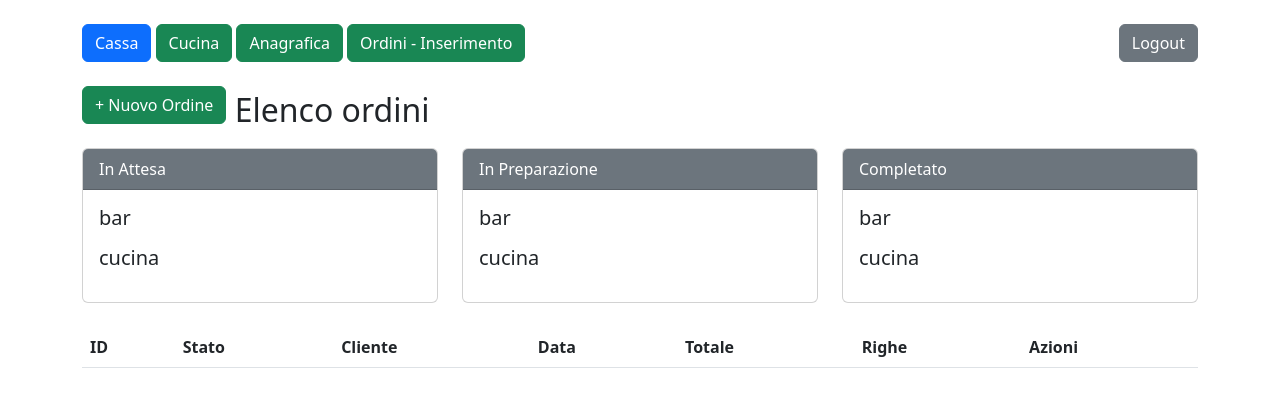
After one commit to scinny91/bar, a Django app: page /ordini/ in a window 1280 px wide. The commit adds this page. Shown: the top 407 px of the page. Run offline with Django 4.2, Linux system fonts and the light colour scheme; a user stored in the database is signed in; tables that the repository leaves empty hold one stand-in row (values such as "Sample post"); lists and menus that the app fills with data are empty.

Commit message:
evo su modifica ordini

```diff
--- /dev/null
+++ b/bar/ordini/urls.py
@@ -0,0 +1,11 @@
+
+from django.urls import path
+from . import views
+
+urlpatterns = [
+    path('ordini/', views.lista_ordini, name='lista_ordini'),
+    path('ordini/nuovo/', views.nuovo_ordine, name='nuovo_ordine'),
+    path('ordini/<int:pk>/modifica/', views.modifica_ordine, name='modifica_ordine'),
+    path('ordini/<int:pk>/elimina/', views.elimina_ordine, name='elimina_ordine'),
+    path('ordini/<str:categoria>/', views.evasione, name='evasione'),
+]
--- /dev/null
+++ b/bar/ordini/views.py
@@ -0,0 +1,161 @@
+from collections import defaultdict
+from django.utils.timezone import localdate
+from django.shortcuts import render, redirect, get_object_or_404
+from django.contrib.auth.decorators import login_required
+
+from bar.ordini.models import Ordine, OrdineRiga, STATUS_CHOICES, OPTION_CHOICES
+from bar.prodotti.models import Prodotto, CATEGORIE_PRODOTTO, SOTTOCATEGORIE_PRODOTTO
+
+
+@login_required
+def nuovo_ordine(request):
+    prodotti = Prodotto.objects.all().order_by('categoria', 'sottocategoria', 'nome')
+    if request.method == 'POST':
+        # Leggi quantità inviate (qty_<id>)
+        ordine = Ordine.objects.create(stato='in_attesa')  # stato iniziale
+
+        for prodotto in prodotti:
+            qty = request.POST.get(f'qty_{prodotto.id}', '0')
+            try:
+                qty = int(qty)
+            except ValueError:
+                qty = 0
+
+            if qty > 0:
+                OrdineRiga.objects.create(
+                    ordine=ordine,
+                    prodotto=prodotto,
+                    quantita=qty,
+                    stato='in_attesa'
+                )
+        return redirect('lista_ordini')  # o altra pagina di conferma
+    context = {
+        'titolo_pagina': 'Nuovo Ordine',
+        'bottone_submit': 'Inserisci Ordine',
+        'quantità': {},  # vuoto all'inizio
+        'nome_ordine': '',
+        'prodotti': prodotti,
+        'opzioni': OPTION_CHOICES,
+        'is_new': True
+    }
+    return render(request, 'ordini/ordine_form.html', context)
+
+@login_required
+def lista_ordini(request):
+    oggi = localdate()  # restituisce la data odierna (timezone aware)
+    ordini = Ordine.objects.filter(creato__date=oggi).order_by('creato')
+
+    totali = {}
+    for stato_ordine in STATUS_CHOICES:
+        totali[stato_ordine[0]] = {}
+        for categoria in CATEGORIE_PRODOTTO:
+            totali[stato_ordine[0]][categoria[0]] = {}
+            for sottocategoria in SOTTOCATEGORIE_PRODOTTO:
+                totali[stato_ordine[0]][categoria[0]][sottocategoria[0]] = {
+                    "quantità": 0,
+                    "totale": 0
+                }
+
+    for ordine in ordini:
+        stato = ordine.stato
+        for riga in ordine.items.all():
+            cat = riga.prodotto.categoria
+            sottocat = riga.prodotto.sottocategoria
+
+            qta = riga.quantita
+            prezzo = float(riga.prodotto.prezzo)
+            tot = qta * prezzo
+
+            totali[stato][cat][sottocat]["quantità"] += qta
+            totali[stato][cat][sottocat]["totale"] += tot
+
+    context = { "ordini": ordini,
+                "totali_per_stato_cat_sottocat": totali,
+    }
+
+    return render(request, "ordini/lista_ordini.html", context)
+
+
+@login_required
+def modifica_ordine(request, pk):
+    ordine = get_object_or_404(Ordine, id=pk)
+    prodotti = Prodotto.objects.all().order_by('categoria', 'sottocategoria', 'nome')
+
+    if request.method == 'POST':
+        ordine.cliente = request.POST.get('nome_ordine', '')
+        ordine.save()
+        ordine.items.all().delete()
+
+        for prodotto in prodotti:
+            qty_list = request.POST.getlist(f'qty_{prodotto.id}[]')
+            opt_list = request.POST.getlist(f'opt_{prodotto.id}[]')
+
+            for qty_str, opt in zip(qty_list, opt_list):
+                try:
+                    qty = int(qty_str)
+                except ValueError:
+                    qty = 0
+
+                if qty > 0:
+                    OrdineRiga.objects.create(
+                        ordine=ordine,
+                        prodotto=prodotto,
+                        quantita=qty,
+                        stato='in_attesa',
+                        opzioni=opt
+                    )
+
+        return redirect('lista_ordini')
+
+    # Raggruppa righe per prodotto
+    righe_per_prodotto = defaultdict(list)
+    for riga in ordine.items.all():
+        righe_per_prodotto[riga.prodotto_id].append({
+            'quantita': riga.quantita,
+            'opzioni': riga.opzioni,
+        })
+
+    prodotti_con_righe = []
+    for prodotto in prodotti:
+        righe = righe_per_prodotto.get(prodotto.id)
+        if not righe:
+            righe = [{'quantita': 0, 'opzioni': ''}]  # riga vuota
+        prodotti_con_righe.append({
+            'nome': prodotto.nome,
+            'righe': righe,
+            'categoria': prodotto.categoria,
+            'sottocategoria': prodotto.sottocategoria,
+            'prezzo': prodotto.prezzo,
+            'id': prodotto.id
+        })
+
+    context = {
+        'titolo_pagina': f'Modifica Ordine #{ordine.id}',
+        'bottone_submit': 'Salva Modifiche',
+        'nome_ordine': ordine.cliente,
+        'prodotti': prodotti_con_righe,
+        'opzioni': OPTION_CHOICES,
+        'is_new': False,
+    }
+    return render(request, 'ordini/ordine_form.html', context)
+
+
+
+@login_required
+def elimina_ordine(request, pk):
+    ordine = get_object_or_404(Ordine, pk=pk)
+    if request.method == 'POST':
+        ordine.delete()
+        return redirect('lista_ordini')
+
+
+@login_required
+def evasione(request, categoria):
+    righe = OrdineRiga.objects.select_related('ordine', 'prodotto') \
+        .filter(stato='in_attesa', prodotto__categoria=categoria) \
+        .order_by('ordine__creato')
+
+    return render(request, 'ordini/evasione.html', {
+        'categoria': categoria,
+        'righe': righe,
+    })
--- a/bar/templates/bar/base.html
+++ b/bar/templates/bar/base.html
@@ -12,9 +12,11 @@
             <a href="/cassa/" class="btn btn-primary">Cassa</a>
             <a href="/cucina/" class="btn btn-success">Cucina</a>
             <a href="/prodotti/" class="btn btn-success">Anagrafica</a>
+            <a href="/ordini/" class="btn btn-success">Ordini - Inserimento</a>
             <a href="/logout/" class="btn btn-secondary float-end">Logout</a>
         </nav>
         {% block content %}{% endblock %}
+        {% block extra_js %}{% endblock %}
     </div>
 </body>
 </html>
--- /dev/null
+++ b/bar/templates/ordini/lista_ordini.html
@@ -0,0 +1,74 @@
+{% extends 'bar/base.html' %}
+{% load dict_extras %}
+{% block content %}
+<h2><a href="{% url 'nuovo_ordine' %}" class="btn btn-success mb-3"> + Nuovo Ordine</a> Elenco ordini </h2>
+
+
+<div class="row">
+  {% for stato, categorie in totali_per_stato_cat_sottocat.items %}
+    <div class="col-md-4 mb-4">
+      <div class="card h-100">
+        <div class="card-header bg-secondary text-white text-capitalize">
+           {{ stato|replace:"_, " }}
+        </div>
+        <div class="card-body">
+          {% for categoria, sottocategorie in categorie.items %}
+            <h5>{{ categoria }}</h5>
+            <ul>
+              {% for sottocategoria, valori in sottocategorie.items %}
+                {% if valori.quantità > 0 %}
+                <li>
+                  <strong>{{ sottocategoria }}</strong> –
+                  Quantità: {{ valori.quantità }},
+                  Totale: €{{ valori.totale|floatformat:2 }}
+                </li>
+                {% endif %}
+              {% endfor %}
+            </ul>
+          {% endfor %}
+        </div>
+      </div>
+    </div>
+  {% endfor %}
+</div>
+
+<form method="post">{% csrf_token %}
+<table class="table">
+    <tr>
+        <th>ID</th>
+        <th>Stato</th>
+        <th>Cliente</th>
+        <th>Data</th>
+        <th>Totale</th>
+        <th>Righe</th>
+        <th>Azioni</th>
+    </tr>
+    {% for p in ordini %}
+    <tr>
+        <td>{{ p.id }}</td>
+        <td>{{ p.stato }}</td>
+        <td>{{ p.cliente }}</td>
+        <td>{{ p.creato }}</td>
+        <td>{{ p.totale }}</td>
+        <td>
+          <ul class="mb-0 ps-3">
+            {% for riga in p.items.all %}
+              <li>{{ riga.quantita }} - {{ riga.prodotto.nome }}</li>
+            {% empty %}
+              <li><em>Nessun prodotto</em></li>
+            {% endfor %}
+          </ul>
+        </td>
+
+        <td><a href="{% url 'modifica_ordine' p.id %}" class="btn btn-sm btn-primary">Modifica️</a>
+            <form action="{% url 'elimina_prodotto' p.id %}" method="post" style="display:inline;">
+                {% csrf_token %}
+                <button type="submit" class="btn btn-danger btn-sm" onclick="return confirm('Sei sicuro di voler eliminare questo ordine?');">Elimina</button>
+            </form></td>
+        </td>
+
+    </tr>
+    {% endfor %}
+</table>
+</form>
+{% endblock %}
--- /dev/null
+++ b/bar/templatetags/dict_extras.py
@@ -0,0 +1,13 @@
+# bar/templatetags/dict_extras.py
+
+from django import template
+register = template.Library()
+
+@register.filter
+def dict_get(d, key):
+    return d.get(key, 0)
+
+@register.filter
+def replace(value, args):
+    old, new = args.split(",")
+    return value.replace(old, new)
--- a/bar/urls.py
+++ b/bar/urls.py
@@ -8,4 +8,5 @@ urlpatterns = [
     path("cassa/", views.cassa, name="cassa"),
     path("cucina/", views.cucina, name="cucina"),
     path('', include('bar.prodotti.urls')),
+    path('', include('bar.ordini.urls')),
 ]
--- a/docker-compose.yml
+++ b/docker-compose.yml
@@ -1,7 +1,8 @@
 services:
   web:
     build: .
-    command: gunicorn bar_app.wsgi:application --bind 0.0.0.0:8000
+    #command: gunicorn bar_app.wsgi:application --bind 0.0.0.0:8000
+    command: gunicorn bar_app.wsgi:application --bind 0.0.0.0:8000 --reload
     ports:
       - "8000:8000"
     volumes:
```
Also changed, not shown: bar/ordini/models.py (+9 -11 lines), bar/templates/ordini/evasione.html (added, +34 -0 lines), bar/templates/ordini/ordine_form.html (added, +93 -0 lines), bar/migrations/0006_ordineriga_opzioni_alter_prodotto_sottocategoria.py (added), bar/templatetags/__init__.py (added).
